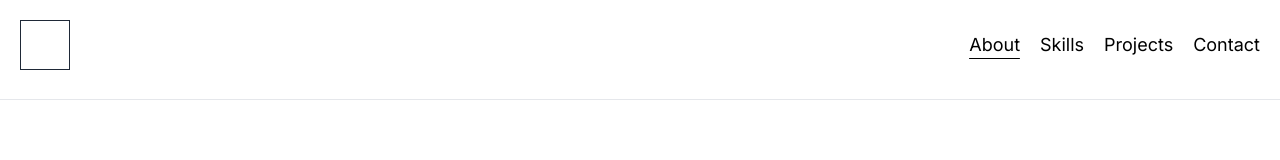
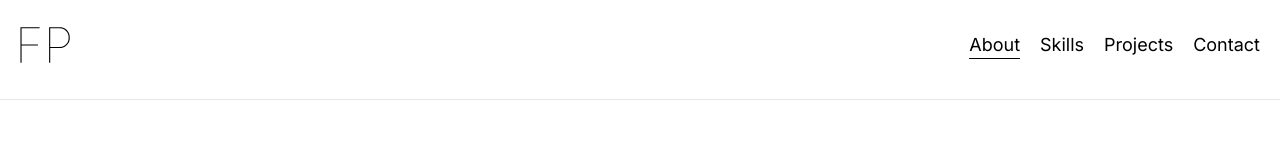
Before and after one commit to f-pistone/portfolio, a Next.js app: page / in a window 1280 px wide. Shown: the top 160 px of the page. Built offline with nearby package versions, Linux system fonts and the light colour scheme.

Commit message:
ADD logo and icon

```diff
--- a/components/Navbar/Navbar.tsx
+++ b/components/Navbar/Navbar.tsx
@@ -71,7 +71,9 @@ export default function Navbar() {
   return (
     <nav className="flex justify-between items-center">
       {/* LOGO */}
-      <div className="w-[50px] aspect-square border border-gray-800"></div>
+      <div className="w-[50px] aspect-square">
+        <img src="./images/portfolio-logo.svg" alt="Porfolio Logo" className="w-full aspect-square"/>
+      </div>
       {/* LOGO END */}
 
       {/* MENU */}
```
Also changed, not shown: app/icon.svg (added), public/images/portfolio-logo.svg (added).
